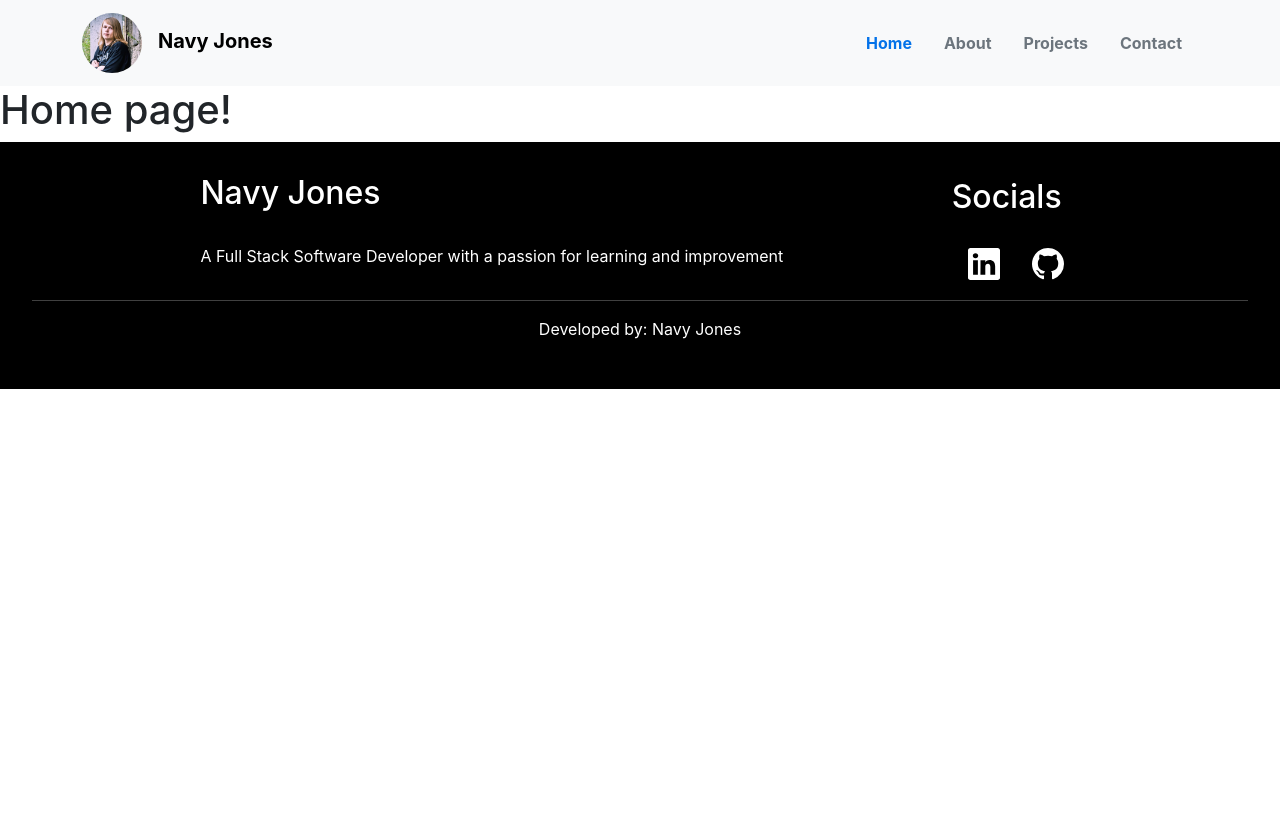
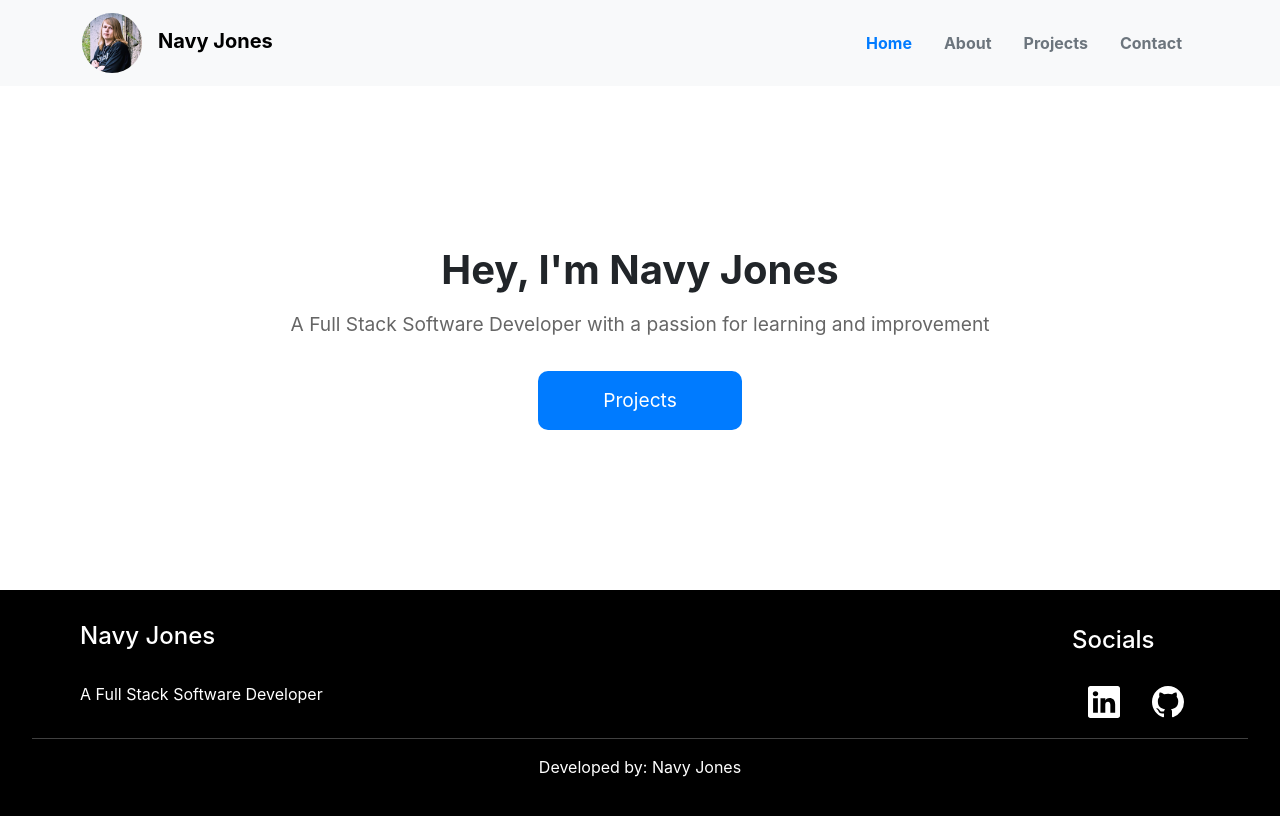
Before and after one commit to jonesna213/Portfolio, a React (Create React App) app: page / in a window 1280 px wide. Shown: the top 816 px of the page. Built offline with nearby package versions, Linux system fonts and the light colour scheme.

Commit message:
Created the homepage

```diff
--- a/src/components/Footer.js
+++ b/src/components/Footer.js
@@ -5,18 +5,18 @@ const Footer = () => {
         <footer className={styles.footer}>
             <div className={styles.row}>
                 <div>
-                    <h2>Navy Jones</h2>
-                    <p>A Full Stack Software Developer with a passion for learning and improvement</p>
+                    <h4>Navy Jones</h4>
+                    <p>A Full Stack Software Developer</p>
                 </div>
                 <div>
-                    <h2>Socials</h2>
+                    <h4>Socials</h4>
                     <div className={styles.socials}>
-                        <a href="https://www.linkedin.com/in/navy-jones-329166231/">
+                        <a href="https://www.linkedin.com/in/navy-jones-329166231/" target="_blank" rel="noreferrer">
                             <svg xmlns="http://www.w3.org/2000/svg" width="32" height="32" fill="white" class="bi bi-linkedin" viewBox="0 0 16 16">
                                 <path d="M0 1.146C0 .513.526 0 1.175 0h13.65C15.474 0 16 .513 16 1.146v13.708c0 .633-.526 1.146-1.175 1.146H1.175C.526 16 0 15.487 0 14.854V1.146zm4.943 12.248V6.169H2.542v7.225h2.401zm-1.2-8.212c.837 0 1.358-.554 1.358-1.248-.015-.709-.52-1.248-1.342-1.248-.822 0-1.359.54-1.359 1.248 0 .694.521 1.248 1.327 1.248h.016zm4.908 8.212V9.359c0-.216.016-.432.08-.586.173-.431.568-.878 1.232-.878.869 0 1.216.662 1.216 1.634v3.865h2.401V9.25c0-2.22-1.184-3.252-2.764-3.252-1.274 0-1.845.7-2.165 1.193v.025h-.016a5.54 5.54 0 0 1 .016-.025V6.169h-2.4c.03.678 0 7.225 0 7.225h2.4z" />
                             </svg>
                         </a>
-                        <a href="https://github.com/jonesna213">
+                        <a href="https://github.com/jonesna213" target="_blank" rel="noreferrer">
                             <svg xmlns="http://www.w3.org/2000/svg" width="32" height="32" fill="white" class="bi bi-github" viewBox="0 0 16 16">
                                 <path d="M8 0C3.58 0 0 3.58 0 8c0 3.54 2.29 6.53 5.47 7.59.4.07.55-.17.55-.38 0-.19-.01-.82-.01-1.49-2.01.37-2.53-.49-2.69-.94-.09-.23-.48-.94-.82-1.13-.28-.15-.68-.52-.01-.53.63-.01 1.08.58 1.23.82.72 1.21 1.87.87 2.33.66.07-.52.28-.87.51-1.07-1.78-.2-3.64-.89-3.64-3.95 0-.87.31-1.59.82-2.15-.08-.2-.36-1.02.08-2.12 0 0 .67-.21 2.2.82.64-.18 1.32-.27 2-.27.68 0 1.36.09 2 .27 1.53-1.04 2.2-.82 2.2-.82.44 1.1.16 1.92.08 2.12.51.56.82 1.27.82 2.15 0 3.07-1.87 3.75-3.65 3.95.29.25.54.73.54 1.48 0 1.07-.01 1.93-.01 2.2 0 .21.15.46.55.38A8.012 8.012 0 0 0 16 8c0-4.42-3.58-8-8-8z" />
                             </svg>
--- a/src/components/Footer.module.css
+++ b/src/components/Footer.module.css
@@ -6,8 +6,10 @@
 .row {
     display: flex;
     flex-wrap: wrap;
-    justify-content: space-evenly;
+    justify-content: space-between;
     align-items: center;
+    margin-left: 3rem;
+    margin-right: 3rem;
 }
 .end {
     text-align: center;
@@ -15,6 +17,6 @@
 .socials a {
     margin: 1rem;
 }
-h2 {
+.row h4 {
     margin-bottom: 2rem;
 }
--- a/src/components/Navigation.module.css
+++ b/src/components/Navigation.module.css
@@ -13,9 +13,9 @@
 }
 
 .links:hover {
-    color: #007bff;
+    color: #0056b3;
 }
 
 .active {
-    color: #0372e9;
+    color: #007bff;
 }
--- a/src/pages/Home.js
+++ b/src/pages/Home.js
@@ -1,8 +1,13 @@
+import { NavLink } from "react-router-dom";
+import styles from "./css/Home.module.css";
+
 const HomePage = () => {
     return (
-        <>
-            <h1>Home page!</h1>
-        </>
+        <div className={styles.container}>
+            <h1>Hey, I'm Navy Jones</h1>
+            <p>A Full Stack Software Developer with a passion for learning and improvement</p>
+            <NavLink to="/projects" className={styles.projectsButton}>Projects</NavLink>
+        </div>
     );
 }
 
--- a/src/pages/Root.js
+++ b/src/pages/Root.js
@@ -5,7 +5,9 @@ import Footer from "../components/Footer";
 const RootLayout = () => {
     return (
         <>
-            <Navigation />
+            <header>
+                <Navigation />
+            </header>
             <main>
                 <Outlet />
             </main>
--- /dev/null
+++ b/src/pages/css/Home.module.css
@@ -0,0 +1,34 @@
+.container {
+    text-align: center;
+    margin-top: 10rem;
+    margin-bottom: 10rem;
+}
+
+.container h1 {
+    font-size: 2.5rem;
+    font-weight: bold;
+    margin-bottom: 1rem;
+}
+
+.container p {
+    font-size: 1.2rem;
+    color: #666;
+    margin-bottom: 2rem;
+}
+
+.projectsButton {
+    display: inline-block;
+    background-color: #007bff;
+    color: white;
+    font-weight: 400;
+    padding: 15px 65px;
+    font-size: 1.2rem;
+    border-radius: 10px;
+    cursor: pointer;
+    transition: background-color 0.3s ease-in-out;
+    text-decoration: none;
+}
+
+.projectsButton:hover {
+    background-color: #0056b3;
+}
```
